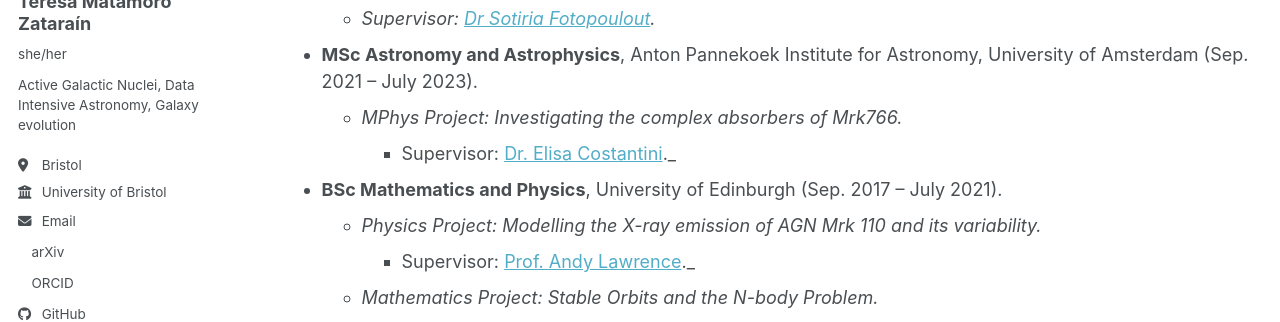
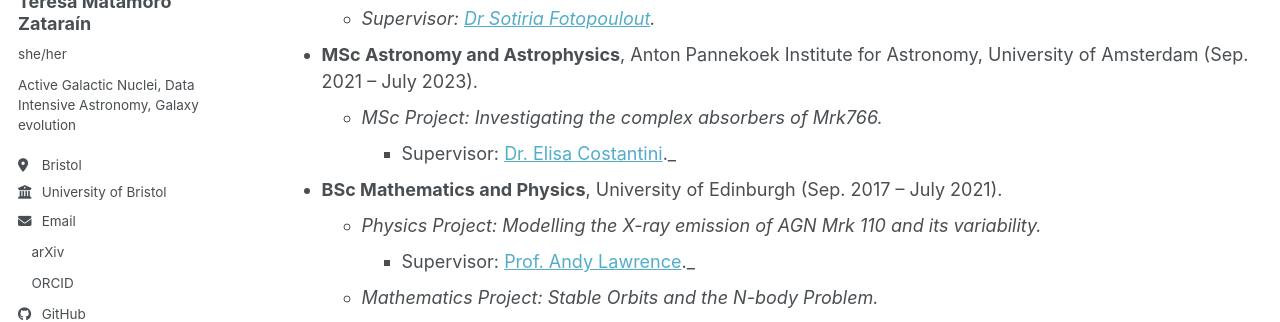
Before and after one commit to teresamatamoro/teresamatamoro.github.io, a Jekyll site: the page built from _pages/cv.md, in a window 1280 px wide and 1202 px high. Shown: the part 287-609 px from the top of the window. Built offline with Jekyll 4.4.1, drawn with Linux system fonts in a browser that asks for light colours; a style sheet for code colours, icons or effects is not loaded.

Commit message:
Correct MSc project title in CV

```diff
--- a/_pages/cv.md
+++ b/_pages/cv.md
@@ -15,7 +15,7 @@ Education
   * _Research Focus: Studying the co-evolution of super-massive black holes and their host galaxies in the large survey era._
   * _Supervisor: [Dr Sotiria Fotopoulout](https://www.sotiriafotopoulou.com)._
 * **MSc Astronomy and Astrophysics**, Anton Pannekoek Institute for Astronomy, University of Amsterdam (Sep. 2021 – July 2023).
-  * _MPhys Project: Investigating the complex absorbers of Mrk766._
+  * _MSc Project: Investigating the complex absorbers of Mrk766._
     * Supervisor: [Dr. Elisa Costantini](https://orcid.org/0000-0001-8470-749X)._
 * **BSc Mathematics and Physics**, University of Edinburgh (Sep. 2017 – July 2021).
   * _Physics Project: Modelling the X-ray emission of AGN Mrk 110 and its variability._
```
